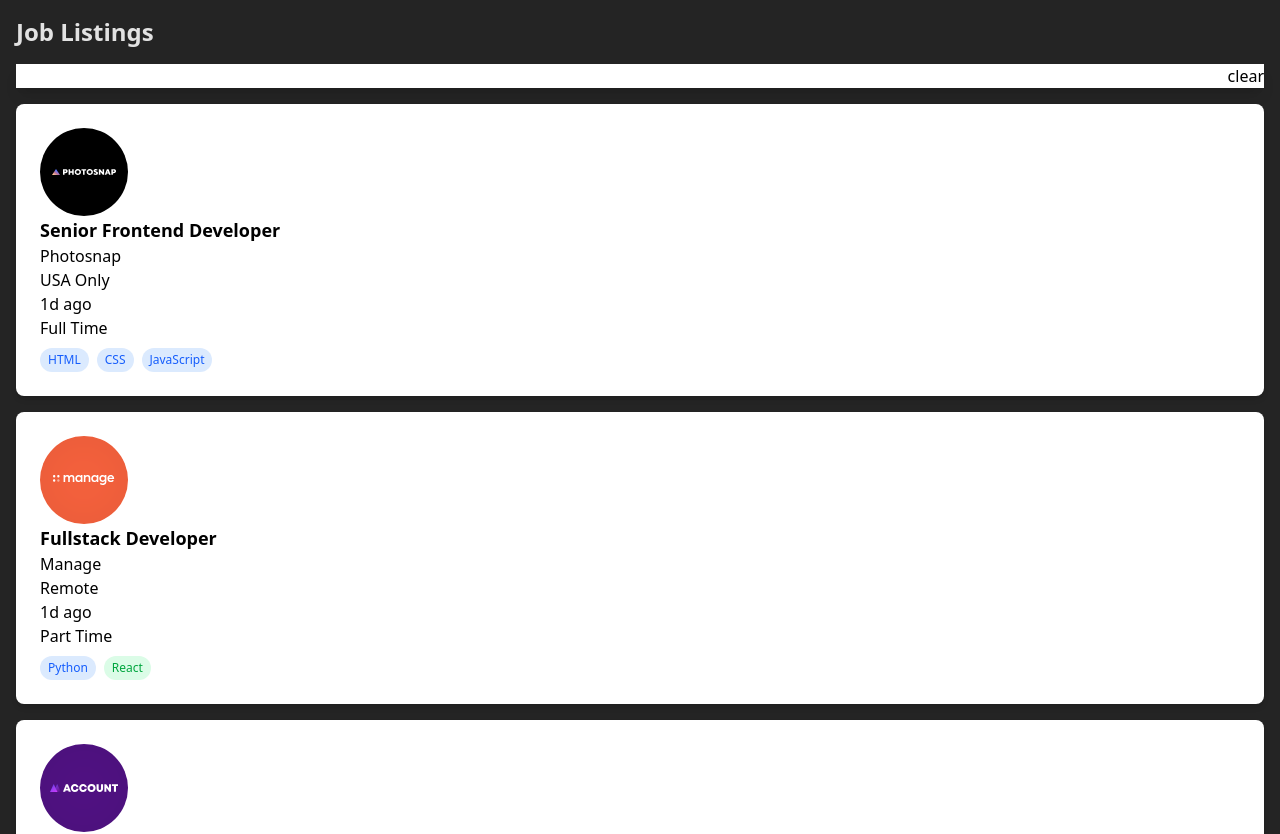
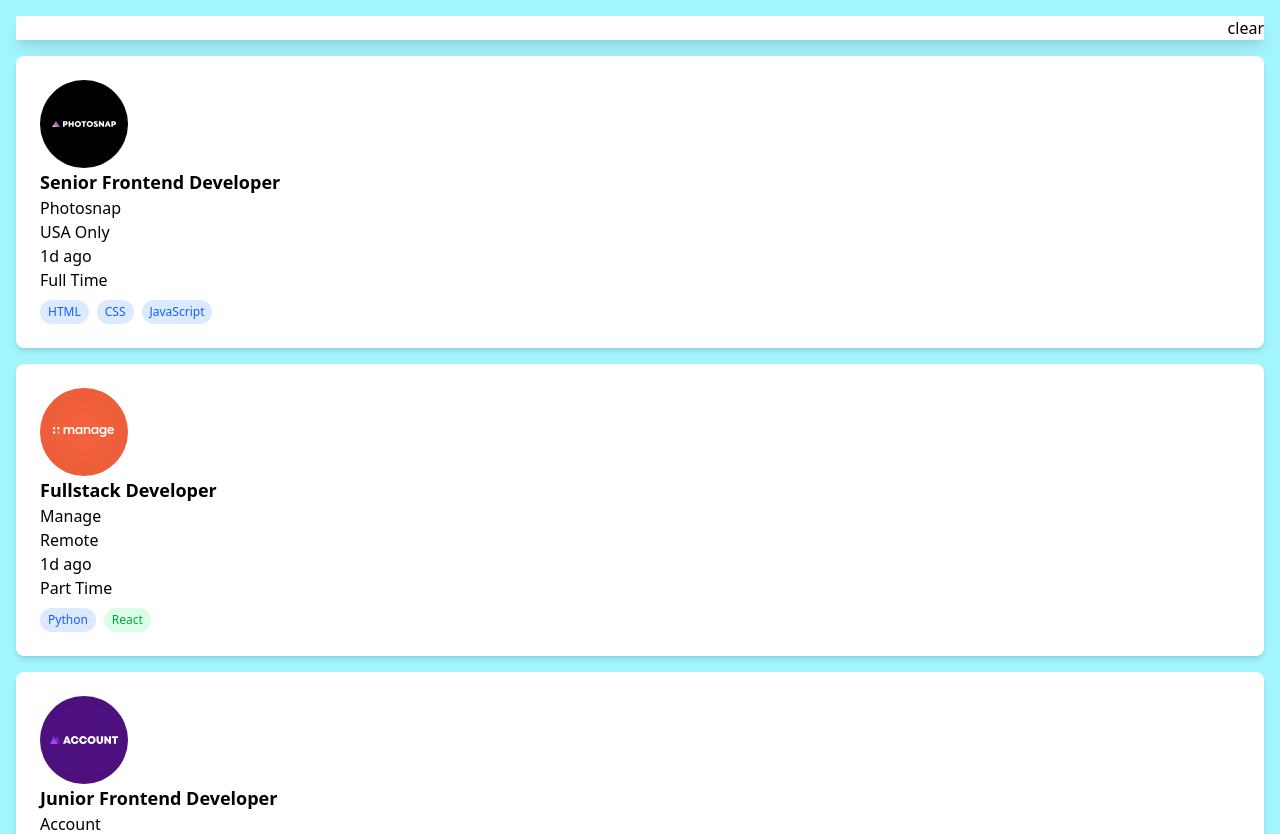
Before and after one commit to Gettie1/static-job-listings, a React (Vite) app: page / in a window 1280 px wide. Shown: the top 834 px of the page. Built offline with nearby package versions, Linux system fonts and the light colour scheme.

Commit message:
refactor: enhance filter button styling in JobsList component

```diff
--- a/src/components/JobsList.tsx
+++ b/src/components/JobsList.tsx
@@ -13,16 +13,15 @@ function JobsList(){
     }
 
     return (
-        <div className="p-4">
-            <h2 className="text-2xl font-bold mb-4">Job Listings</h2>
+        <div className="p-4 bg-cyan-200">
+            {/* <h2 className="text-2xl font-bold mb-4">Job Listings</h2> */}
             <div className="mb-4 bg-white shadow-lg flex justify-between text-black">
-                <div>
-                <button className="bg-blue-500">
-{filters.map((filter) =>(
-                    filter
-                ))}
-                </button>
-
+                <div className="p-2 flex gap-2">
+                    {filters.map((filter) => (
+                        <button key={filter} className="bg-blue-500 px-2 py-1 rounded text-white">
+                            {filter}
+                        </button>
+                    ))}
                 </div>
                 <button>
                 clear
--- a/src/index.css
+++ b/src/index.css
@@ -4,10 +4,6 @@
   line-height: 1.5;
   font-weight: 400;
 
-  color-scheme: light dark;
-  color: rgba(255, 255, 255, 0.87);
-  background-color: #242424;
-
   font-synthesis: none;
   text-rendering: optimizeLegibility;
   -webkit-font-smoothing: antialiased;
```
